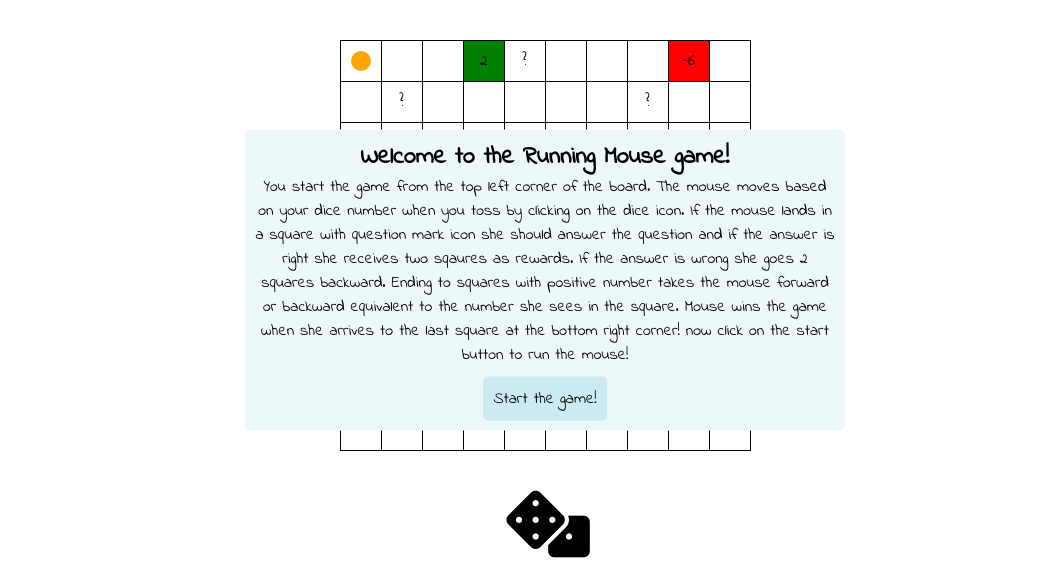
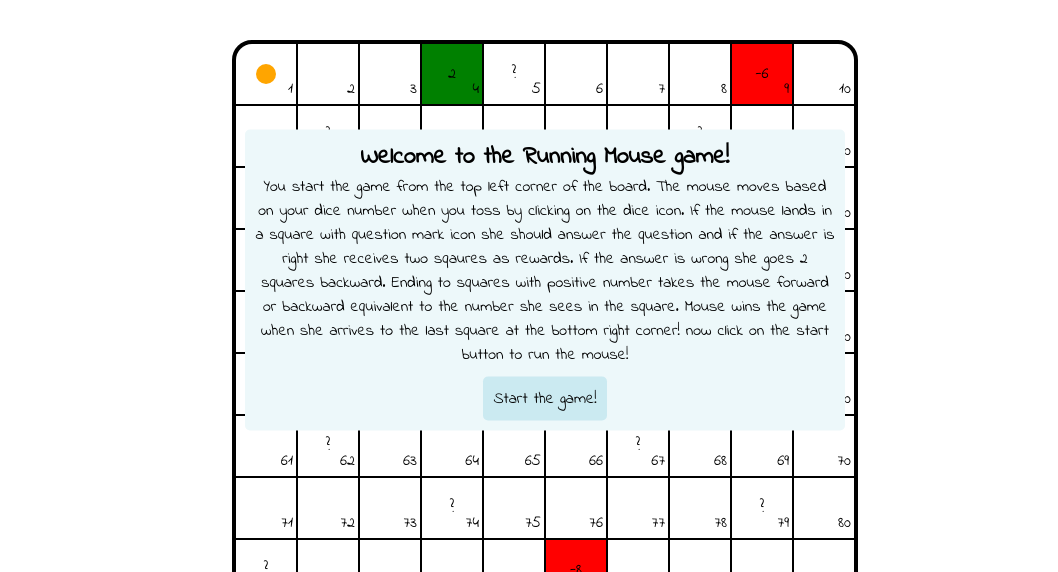
Before and after one commit to NedKe/JS-PP2-The-Runner, a plain HTML site: page index.html in a window 1280 px wide. Shown: the top 572 px of the page, without its empty margins (95-1153 px from the left). Drawn offline with Linux system fonts and the light colour scheme.

Commit message:
Add numbers to blocks

```diff
--- a/assets/css/style.css
+++ b/assets/css/style.css
@@ -5,23 +5,38 @@
     box-sizing: border-box;
 }
 
+body {
+    counter-reset: block;
+}
+
 #game {
     margin: 40px auto;
     display: grid;
-    width: 411px;
-    height: 411px;
-    grid-template: repeat(10, 40px) / repeat(10, 40px);
+    width: 626px;
+    height: 626px;
+    grid-template: repeat(10, 60px) / repeat(10, 60px);
     background: #000;
-    gap: 1px;
-    border: 1px solid black;
+    gap: 2px;
+    border: 4px solid black;
+    border-radius: 20px;
+    overflow: hidden;
 }
 
-#game div {
+#game>div {
     background: #fff;
     display: flex;
     justify-content: center;
     align-items: center;
     font-family: 'Indie Flower', cursive;
+    position: relative;
+}
+
+#game>div::after {
+    counter-increment: block;
+    content: counter(block);
+    position: absolute;
+    right: 3px;
+    bottom: 3px;
 }
 
 #game #user {
```
